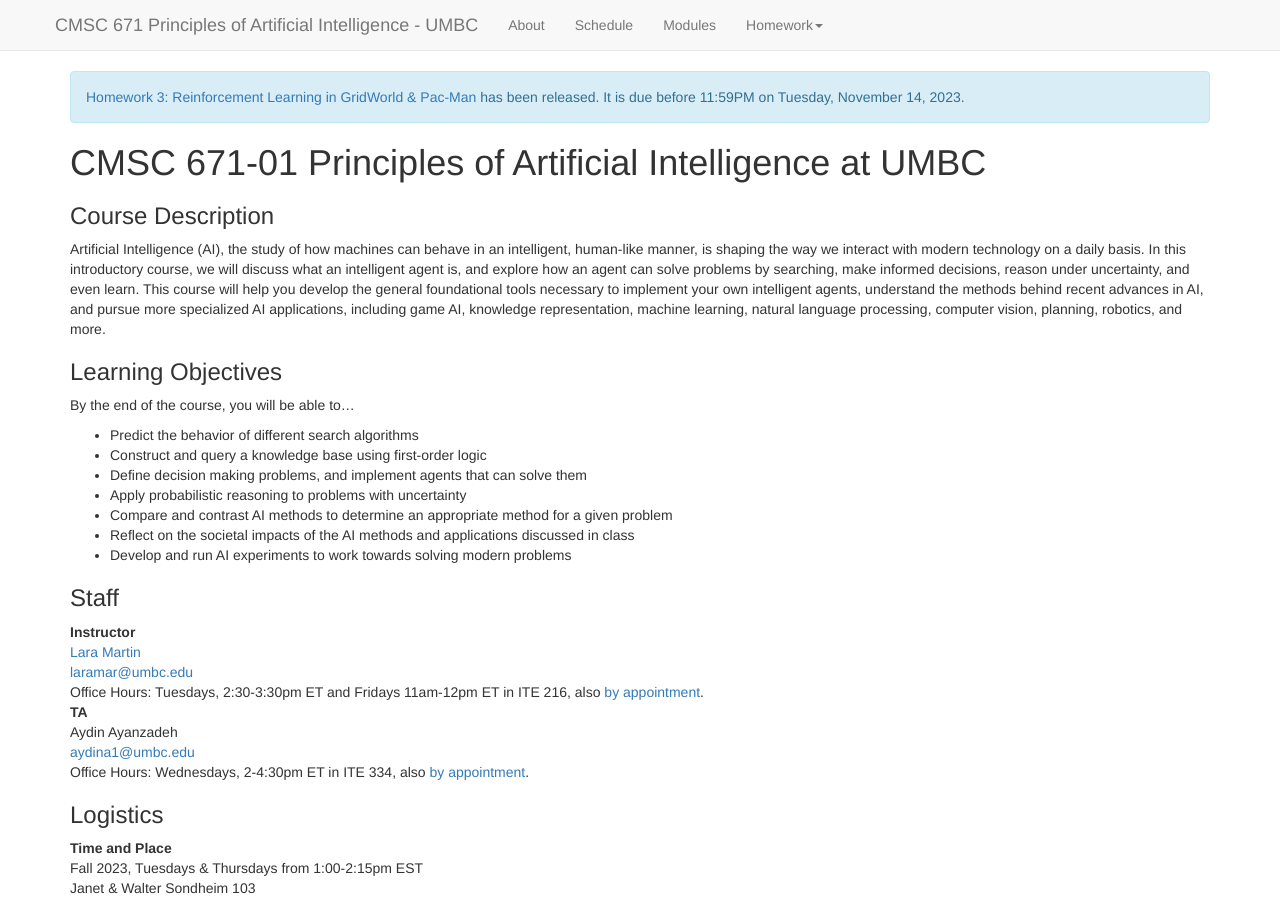
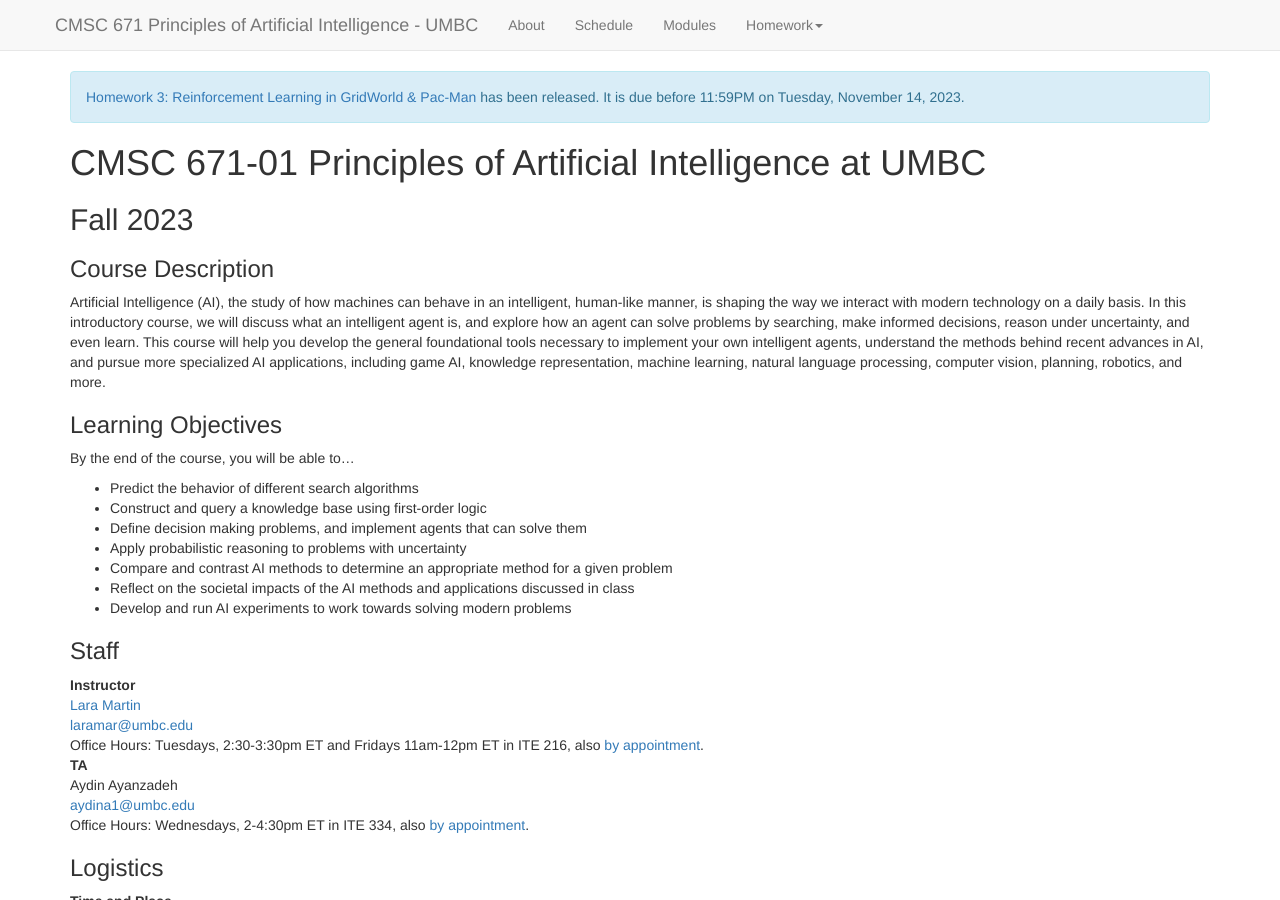
Before and after one commit to lara-martin/Principles-of-AI, a Jekyll site: the page built from index.md, in a window 1280 px wide and 900 px high. Built offline with Jekyll 4.4.1, drawn with Linux system fonts in a browser that asks for light colours; nearby versions of some CDN libraries; a script that is not in the unit is left out.

Commit message:
Update index.md

```diff
--- a/index.md
+++ b/index.md
@@ -1,5 +1,5 @@
 ---
-title: CMSC 671-01 Principles of Artificial Intelligence - UMBC
+title: CMSC 671 - Fall 2023 @ UMBC
 layout: default
 active_tab: main_page
 ---
@@ -66,6 +66,7 @@ First day of class is Thursday, January 13, 2022 at 1:45pm-3:15pm Eastern. It wi
 -->
 # CMSC 671-01 Principles of Artificial Intelligence at UMBC
 
+## Fall 2023
 
 ### Course Description
 Artificial Intelligence (AI), the study of how machines can behave in an intelligent, human-like manner, is shaping the way we interact with modern technology on a daily basis. In this introductory course, we will discuss what an intelligent agent is, and explore how an agent can solve problems by searching, make informed decisions, reason under uncertainty, and even learn. This course will help you develop the general foundational tools necessary to implement your own intelligent agents, understand the methods behind recent advances in AI, and pursue more specialized AI applications, including game AI, knowledge representation, machine learning, natural language processing, computer vision, planning, robotics, and more.
```
